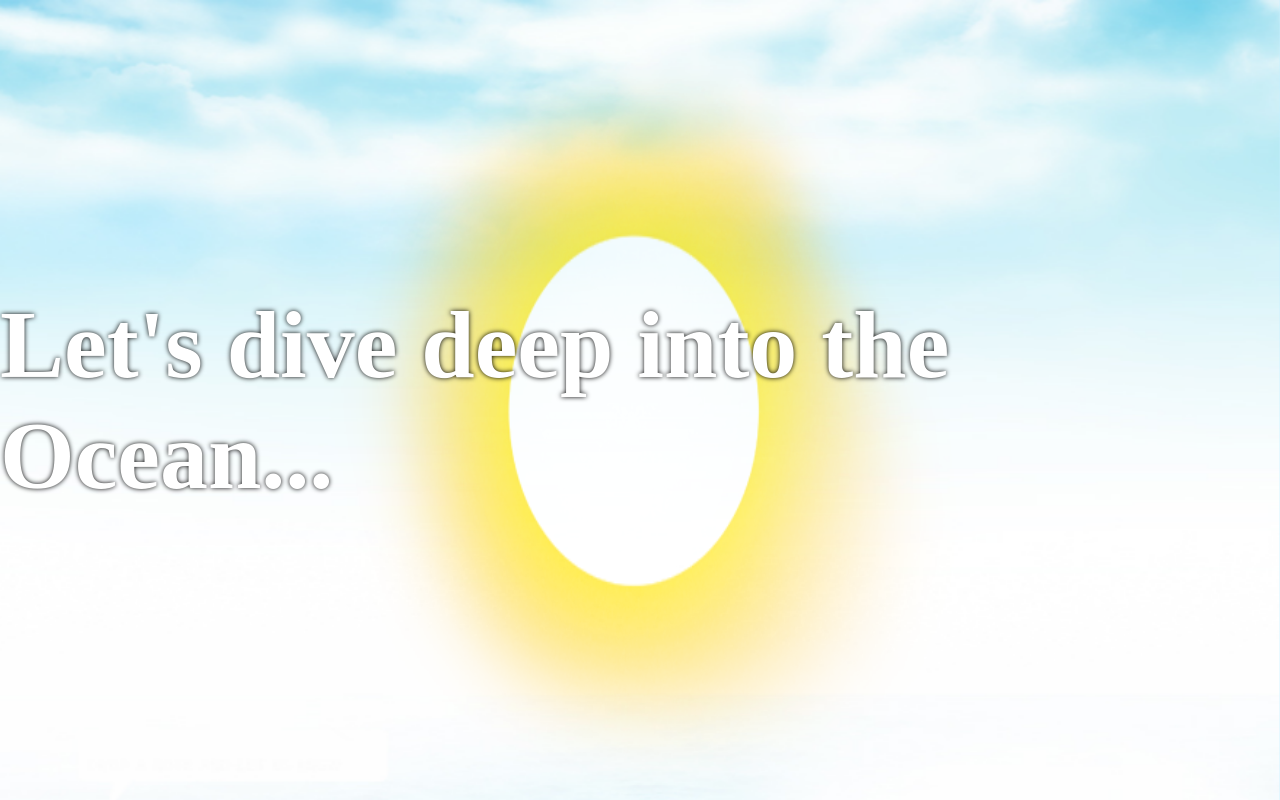
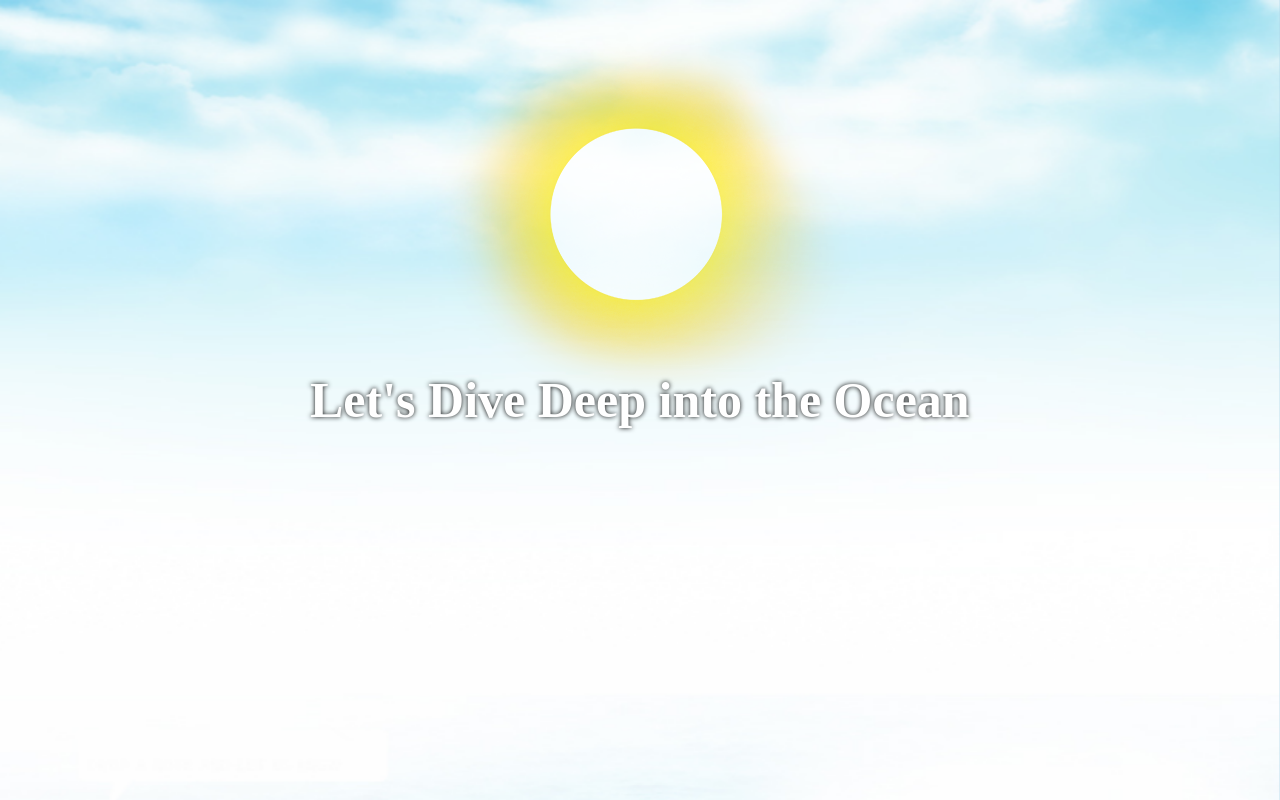
Before and after one commit to marwaoneis/parallex-project, a plain HTML site: page index.html in a window 1280 px wide. Drawn offline with Linux system fonts and the light colour scheme; grey boxes are pictures that could not be loaded; files whose address does not match are found by name.

Commit message:
make animation to the header

```diff
--- a/CSS/style.css
+++ b/CSS/style.css
@@ -1,25 +1,66 @@
-.header-title{
-    font-size: 6rem;
+h1 {
+  font-family: "Gambetta", serif;
+  font-size: 50px;
+  max-width: 40ch;
   color: white;
-    text-shadow: 0 0 5px black;
+  text-align: center;
+  text-shadow: 0 0 5px rgb(0, 0, 0);
+  transform: scale(0.94);
+  animation: scale 3s forwards cubic-bezier(0.5, 1, 0.89, 1);
+}
+@keyframes scale {
+  100% {
+    transform: scale(1);
+  }
 }
 
-body{
-    background-color: rgb(192, 237, 255);
-}
-.wrapper{
-    height: 100vh;
-    overflow-y: auto;
-    overflow-x: hidden;
-    perspective: 10px;
+span {
+  display: inline-block;
+  opacity: 0;
+  filter: blur(4px);
 }
 
-p{
+span:nth-child(1) {
+  animation: fade-in 1s 0.2s forwards cubic-bezier(0.11, 0, 0.5, 0);
+}
+
+span:nth-child(2) {
+  animation: fade-in 1s 0.4s forwards cubic-bezier(0.11, 0, 0.5, 0);
+}
+
+span:nth-child(3) {
+  animation: fade-in 1s 0.6s forwards cubic-bezier(0.11, 0, 0.5, 0);
+}
+
+span:nth-child(4) {
+  animation: fade-in 1s 0.8s forwards cubic-bezier(0.11, 0, 0.5, 0);
+}
+
+span:nth-child(5) {
+  animation: fade-in 1s 1s forwards cubic-bezier(0.11, 0, 0.5, 0);
+}
+
+span:nth-child(6) {
+  animation: fade-in 1s 1.2s forwards cubic-bezier(0.11, 0, 0.5, 0);
+}
+
+@keyframes fade-in {
+  100% {
+    opacity: 1;
+    filter: blur(0);
+  }
+}
+
+body {
+  background-color: rgb(166 209 227);
+}
+
+p {
   font-size: 20px;
   font-family: Arial, Helvetica, sans-serif;
 }
 
-header{
+header {
   position: relative;
   display: flex;
   justify-content: center;
@@ -29,8 +70,19 @@ header{
   z-index: -1;
 }
 
+.fish-name {
+  font-weight: bold;
+}
 
-.clouds-foreground,.sea-backgroud{
+.wrapper {
+  height: 100vh;
+  overflow-y: auto;
+  overflow-x: hidden;
+  perspective: 10px;
+}
+
+.clouds-foreground,
+.sea-backgroud {
   position: absolute;
   height: 100%;
   width: 100%;
@@ -38,9 +90,8 @@ header{
   z-index: -2;
 }
 
-.sun-foreground{
+.sun-foreground {
   position: absolute;
   z-index: -1;
-    height: 100%;
-    width: 50%;
+  top: 0.8rem;
 }
--- a/index.html
+++ b/index.html
@@ -5,8 +5,8 @@
     <meta name="viewport" content="width=device-width, initial-scale=1.0" />
     <title>The Ocean's Creatured at deep levels</title>
 
-    <link rel="stylesheet" href="./CSS/style.css">
-    <link rel="stylesheet" href="./CSS/utilities.css">
+    <link rel="stylesheet" href="./CSS/style.css" />
+    <link rel="stylesheet" href="./CSS/utilities.css" />
   </head>
 
   <body>
@@ -23,8 +23,14 @@
           alt="clouds image"
           class="clouds-foreground"
         />
-
-        <h1 class="header-title">Let's dive deep into the Ocean...</h1>
+        <h1 class="content">
+          <span>Let's</span>
+          <span>Dive</span>
+          <span>Deep</span>
+          <span>into</span>
+          <span>the</span>
+          <span>Ocean</span>
+        </h1>
       </header>
       <!-- header section end -->
 
```
Also changed, not shown: CSS/utilities.css (+5 -5 lines). Lines whose indentation alone changed are shown as unchanged.
